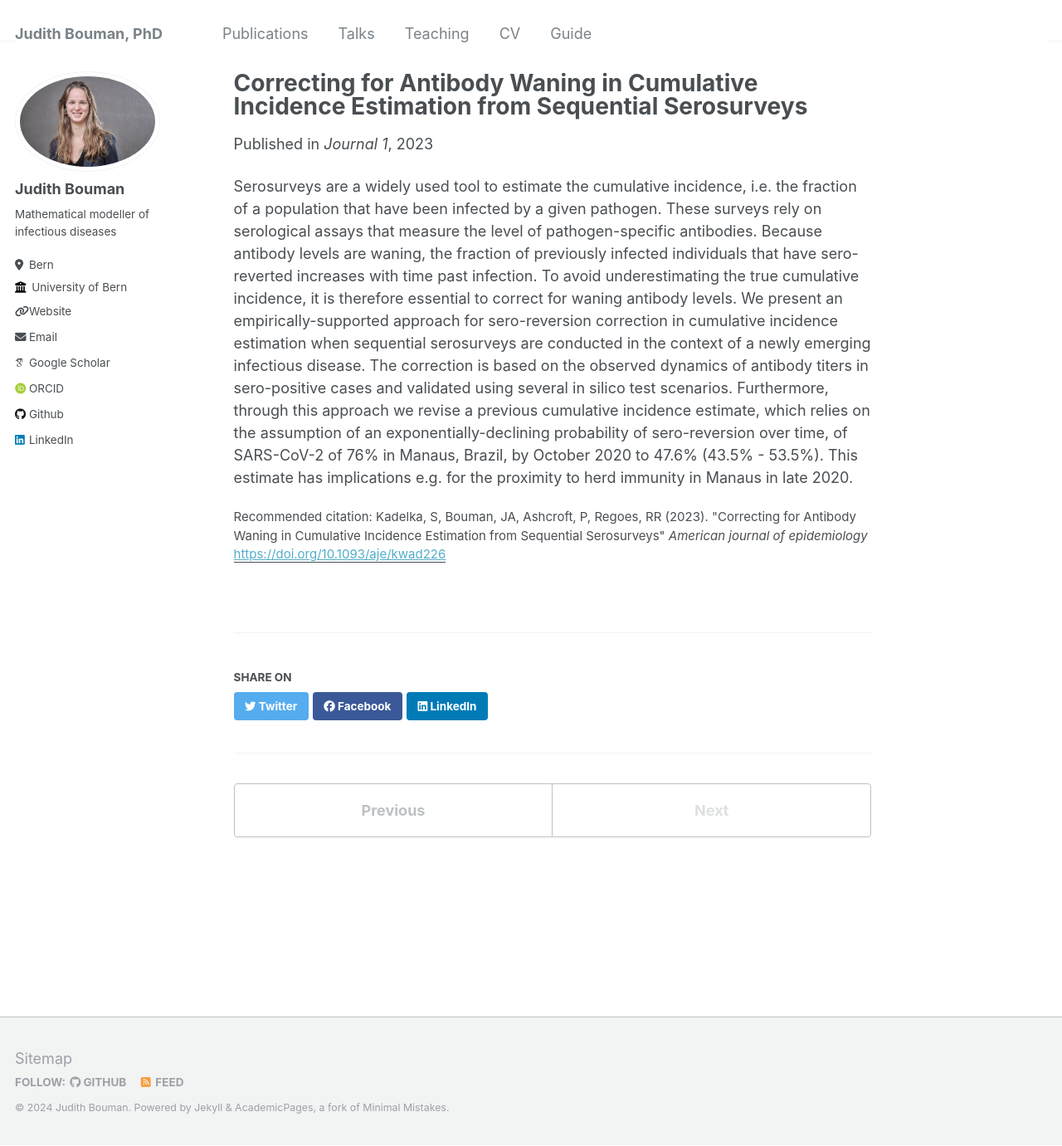
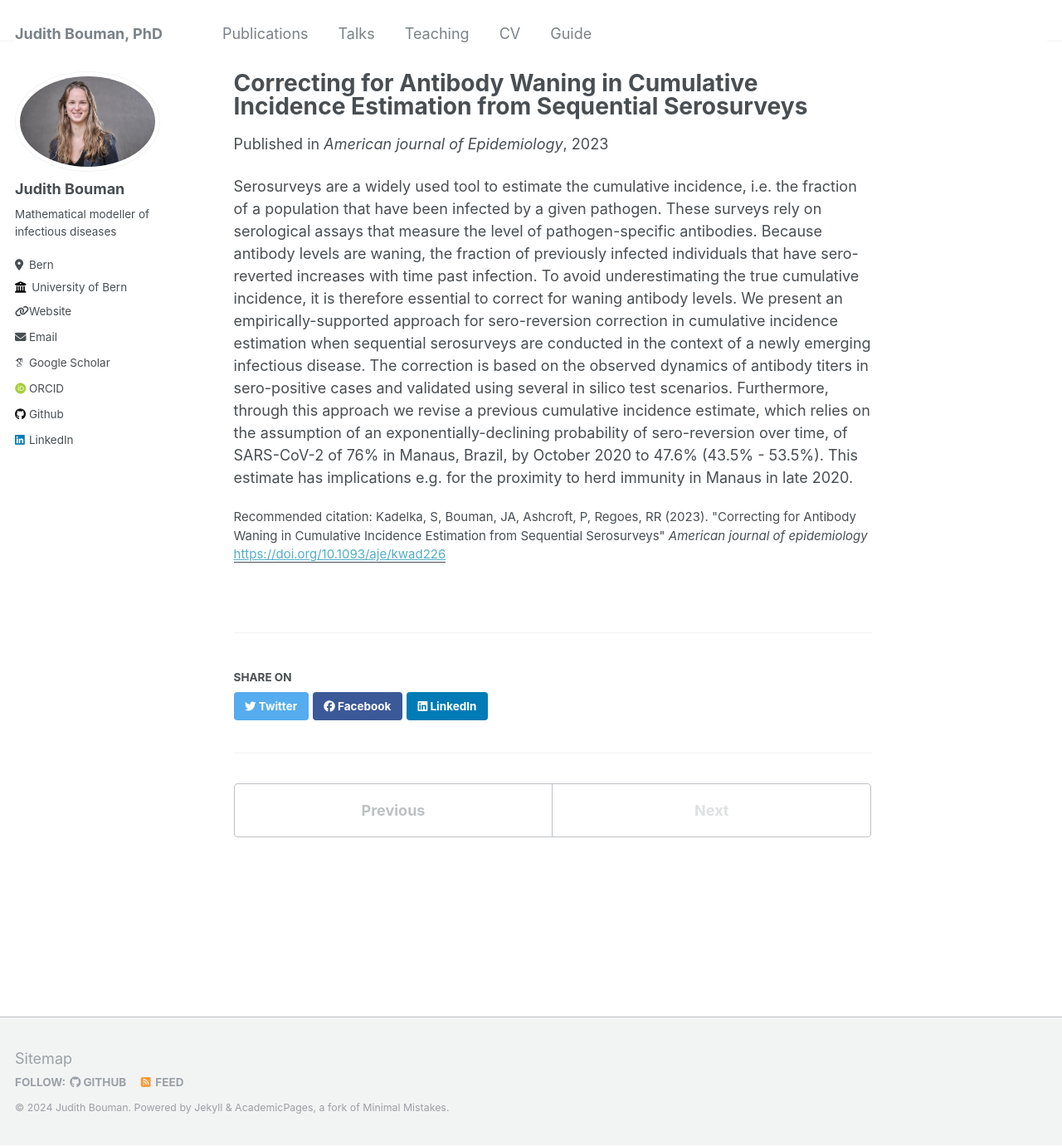
Before and after one commit to JudithBouman2412/JudithBouman2412.github.io, a Jekyll site: the page built from _publications/2023_correcting.md, in a window 1280 px wide and 1381 px high. Shown: the whole window at 83% size. Built offline with Jekyll 4.4.1, drawn with Linux system fonts in a browser that asks for light colours; some web fonts are replaced.

Commit message:
Update 2023_correcting.md

```diff
--- a/_publications/2023_correcting.md
+++ b/_publications/2023_correcting.md
@@ -4,7 +4,7 @@ collection: publications
 permalink: /publication/2023_correcting
 excerpt: 'Empirically-supported approach for sero-reversion correction in cumulative incidence estimation when sequential serosurveys are conducted in the context of a newly emerging infectious disease.'
 date: 2023-11-29
-venue: 'Journal 1'
+venue: 'American journal of Epidemiology'
 paperurl: 'https://doi.org/10.1093/aje/kwad226'
 citation: 'Kadelka, S, Bouman, JA, Ashcroft, P, Regoes, RR (2023). &quot;Correcting for Antibody Waning in Cumulative Incidence Estimation from Sequential Serosurveys&quot; <i>American journal of epidemiology</i>'
 ---
```
